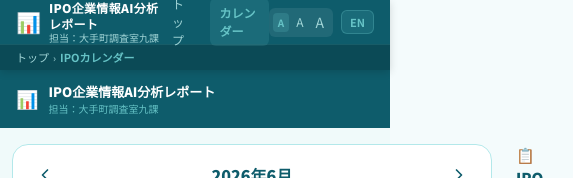
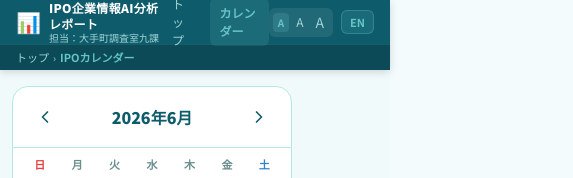
Before and after one commit to shakederice-jp/ipo-scout, a Next.js app: page /calendar in a window 390 px wide. Shown: the top 178 px of the page, 573 px wide, since content can reach past the window. Built offline with nearby package versions, Linux system fonts and the light colour scheme; no server answers.

Commit message:
fix: responsive 2-column calendar, remove duplicate nav

```diff
--- a/src/components/CalendarClient.tsx
+++ b/src/components/CalendarClient.tsx
@@ -96,15 +96,9 @@ export default function CalendarClient() {
 
   return (
     <div style={{ minHeight:"100vh", backgroundColor:C.bg, fontFamily:"'Noto Sans JP',sans-serif" }}>
-      <nav style={{ backgroundColor:C.nav, padding:"12px 16px", display:"flex", alignItems:"center", gap:10 }}>
-        <span style={{ fontSize:18 }}>📊</span>
-        <div>
-          <div style={{ color:"white", fontWeight:900, fontSize:13 }}>IPO企業情報AI分析レポート</div>
-          <div style={{ color:C.teal, fontSize:10 }}>担当：大手町調査室九課</div>
-        </div>
-      </nav>
 
-      <div style={{ maxWidth:1200, margin:"0 auto", padding:"16px 12px", display:"flex", gap:24, alignItems:"flex-start" }}>
+
+     <div style={{ maxWidth:1200, margin:"0 auto", padding:"16px 12px", display:"flex", flexDirection:"column", gap:24, alignItems:"flex-start" }} className="calendar-layout">
       <div style={{ flex:"0 0 480px", position:"sticky", top:60 }}>
         <div style={{ backgroundColor:C.white, borderRadius:16, border:`1px solid ${C.border}`, marginBottom:20, overflow:"hidden" }}>
           <div style={{ display:"flex", alignItems:"center", justifyContent:"space-between", padding:"14px 16px", borderBottom:`1px solid ${C.border}` }}>
```
